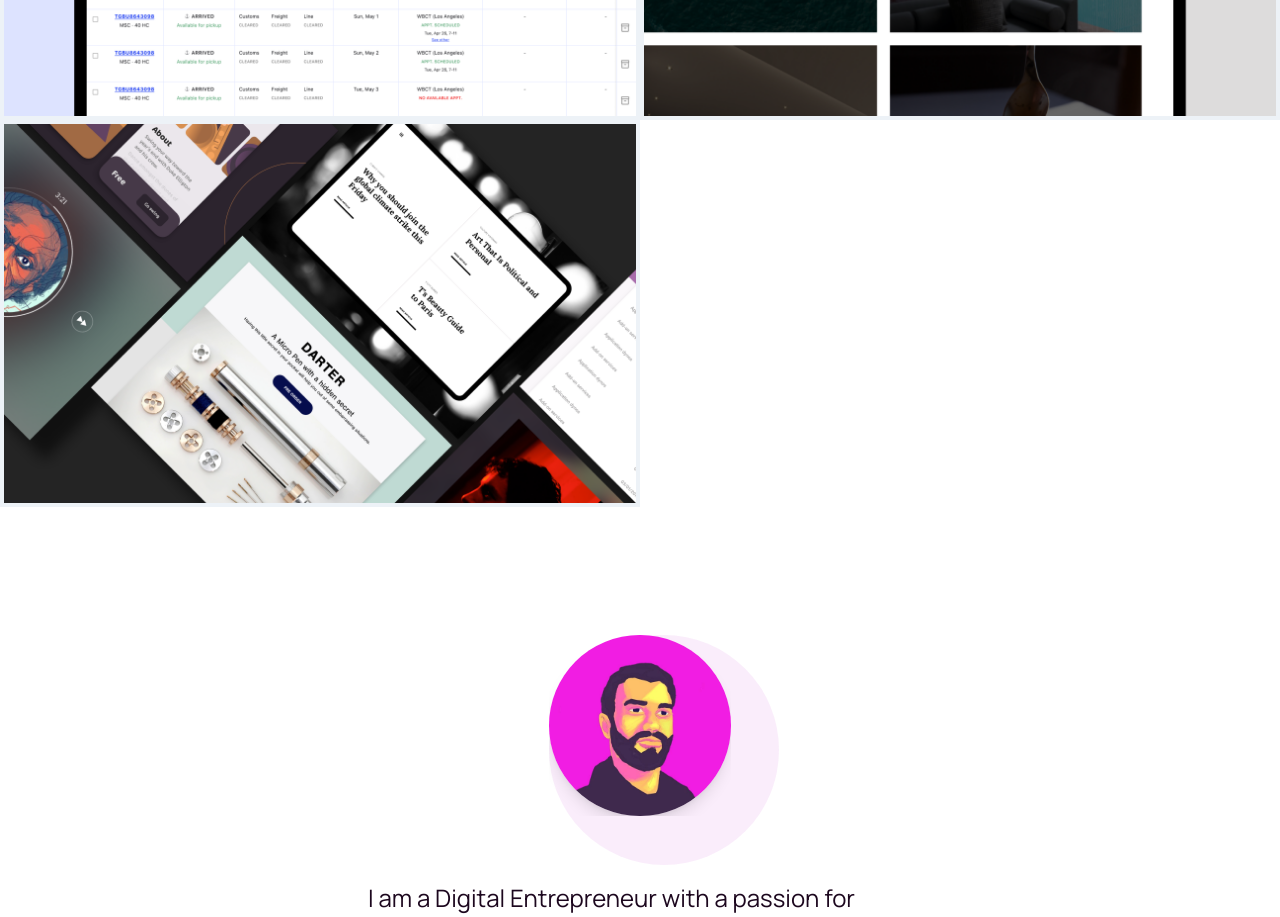
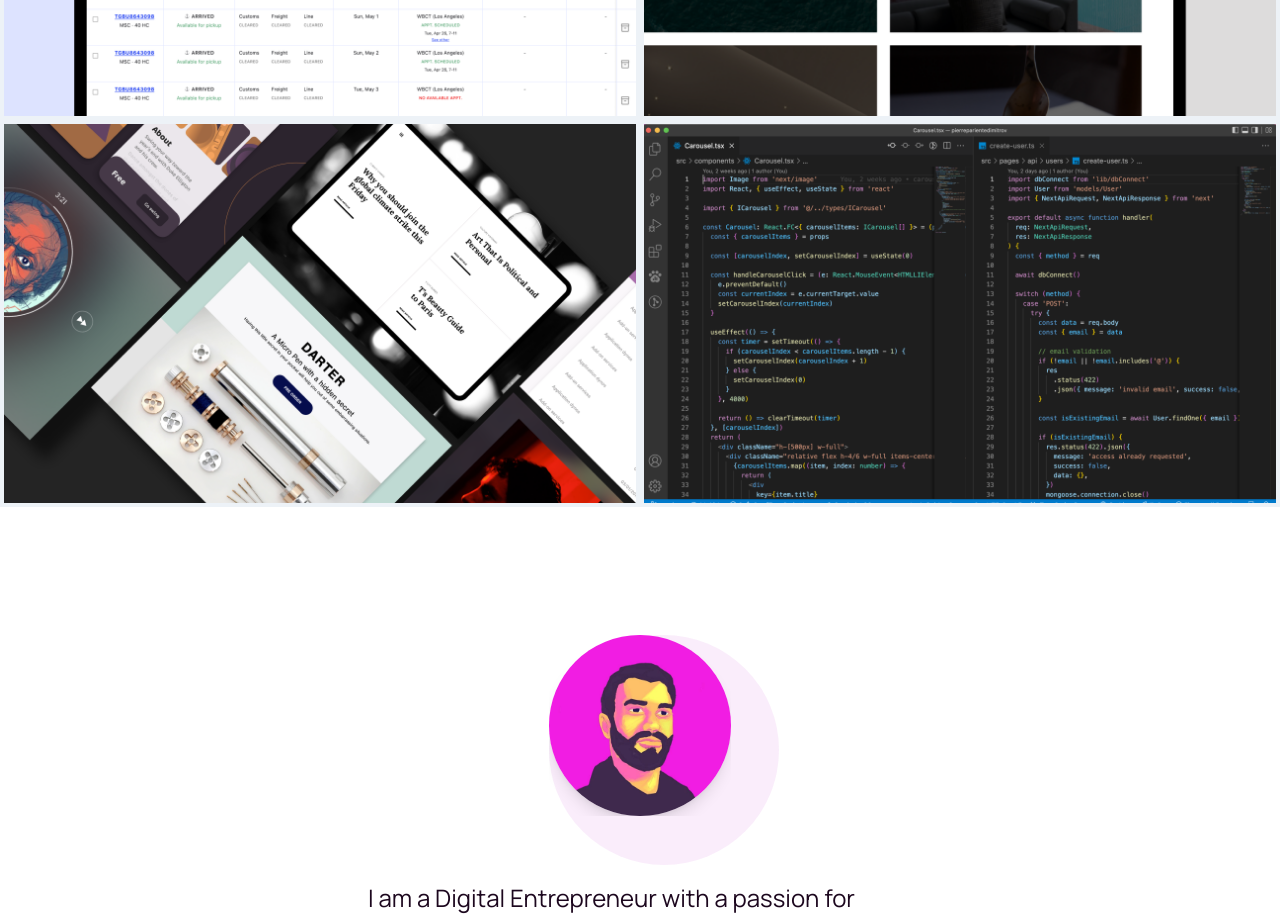
Before and after one commit to PierreParienteDimitrov/pierre-parientedimitrov, a Next.js app: page / in a window 1280 px wide. Shown: the part 1500-2417 px from the top of the page. Built offline with nearby package versions, Linux system fonts and the light colour scheme; no server answers; a web font is replaced by a local one.

Commit message:
portfolio page software

```diff
--- a/constants/pages.tsx
+++ b/constants/pages.tsx
@@ -16,6 +16,7 @@ export enum Routes {
   BlueCargo = '/portfolio/blue-cargo',
   LuxuryTravel = '/portfolio/luxury-travel',
   UIShots = '/portfolio/ui-shots',
+  Portfolio = '/portfolio/portfolio',
 }
 
 export const pageInformation: Record<string, IPage> = {
@@ -74,4 +75,9 @@ export const pageInformation: Record<string, IPage> = {
     path: Routes.UIShots,
     isPublic: true,
   },
+  [Routes.Portfolio]: {
+    title: 'Portfolio',
+    path: Routes.Portfolio,
+    isPublic: true,
+  },
 }
--- a/src/components/Home/caseStudiesContent.ts
+++ b/src/components/Home/caseStudiesContent.ts
@@ -36,4 +36,11 @@ export const caseStudies = [
     src: '/case-study-ui-shots.png',
     alt: 'UI Shots',
   },
+  {
+    project: 'Portfolio Website',
+    description: 'Front-end & Back-end',
+    href: pageInformation[Routes.Portfolio]!.path,
+    src: '/software-portfolio.png',
+    alt: 'Portfolio Website',
+  },
 ]
--- a/src/pages/index.tsx
+++ b/src/pages/index.tsx
@@ -10,7 +10,7 @@ const Index: React.FC = () => {
   return (
     <>
       <Head>
-        <title>Share Preview</title>
+        <title>Pierre Pariente Dimitrov Portfolio</title>
         <meta
           property="og:url"
           content="https://www.pierreparientedimitrov.com/"
--- /dev/null
+++ b/src/pages/portfolio/portfolio.tsx
@@ -0,0 +1,11 @@
+import React from 'react'
+
+const portfolio = () => {
+  return (
+    <div className="flex h-screen justify-center pt-36">
+      <h2>Coming Soon</h2>
+    </div>
+  )
+}
+
+export default portfolio
```
Also changed, not shown: public/software-portfolio.png (added).
